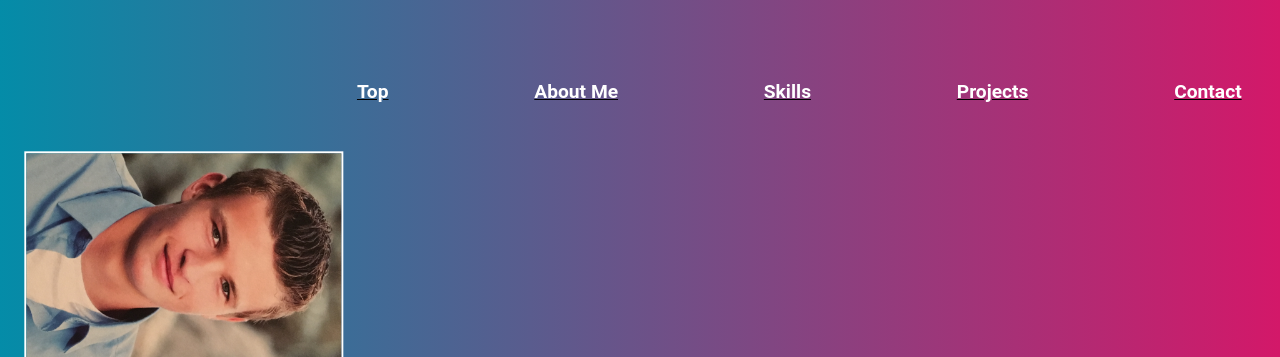
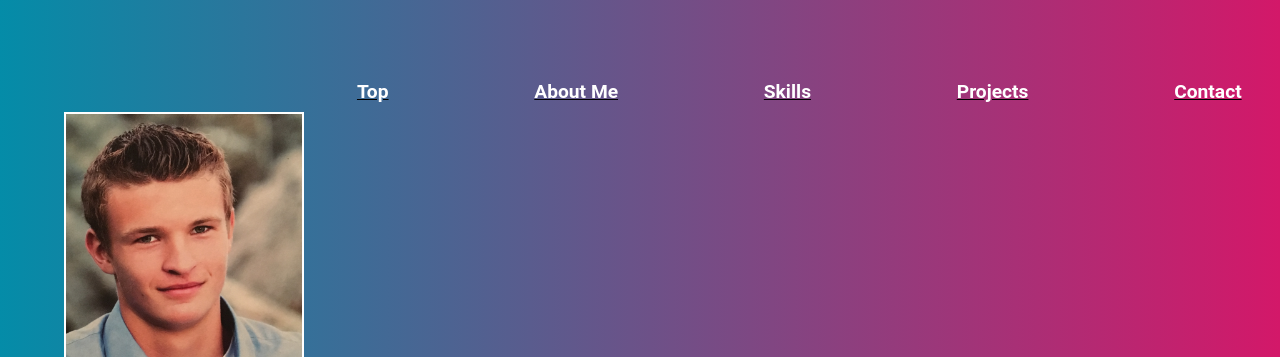
Before and after one commit to lastjediluke/website, a plain HTML site: page index.html in a window 1280 px wide. Shown: the top 357 px of the page. Drawn offline with nearby package versions, Linux system fonts and the light colour scheme.

Commit message:
still fixing image

```diff
--- a/sass/layout/_header.sass
+++ b/sass/layout/_header.sass
@@ -11,13 +11,13 @@
 
 
 
+
 .logo
 	width: 30%
 	min-width: 10rem
 	max-width: 15rem
 	//background: none
-	img
-		transform: rotate(90deg)
+
 	padding-top: 3em
 
 	display: block
```
Also changed, not shown: css/main.css.
